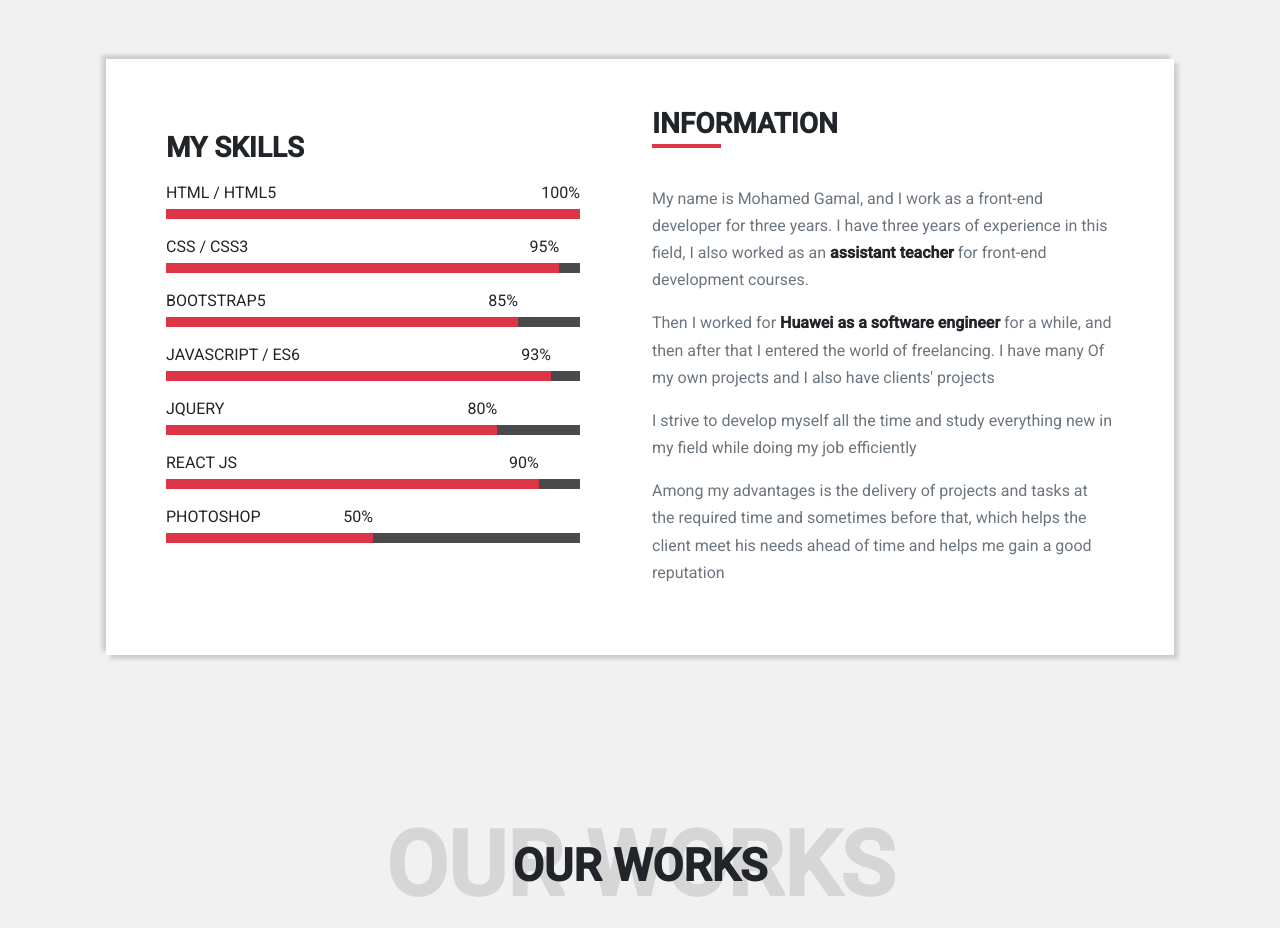
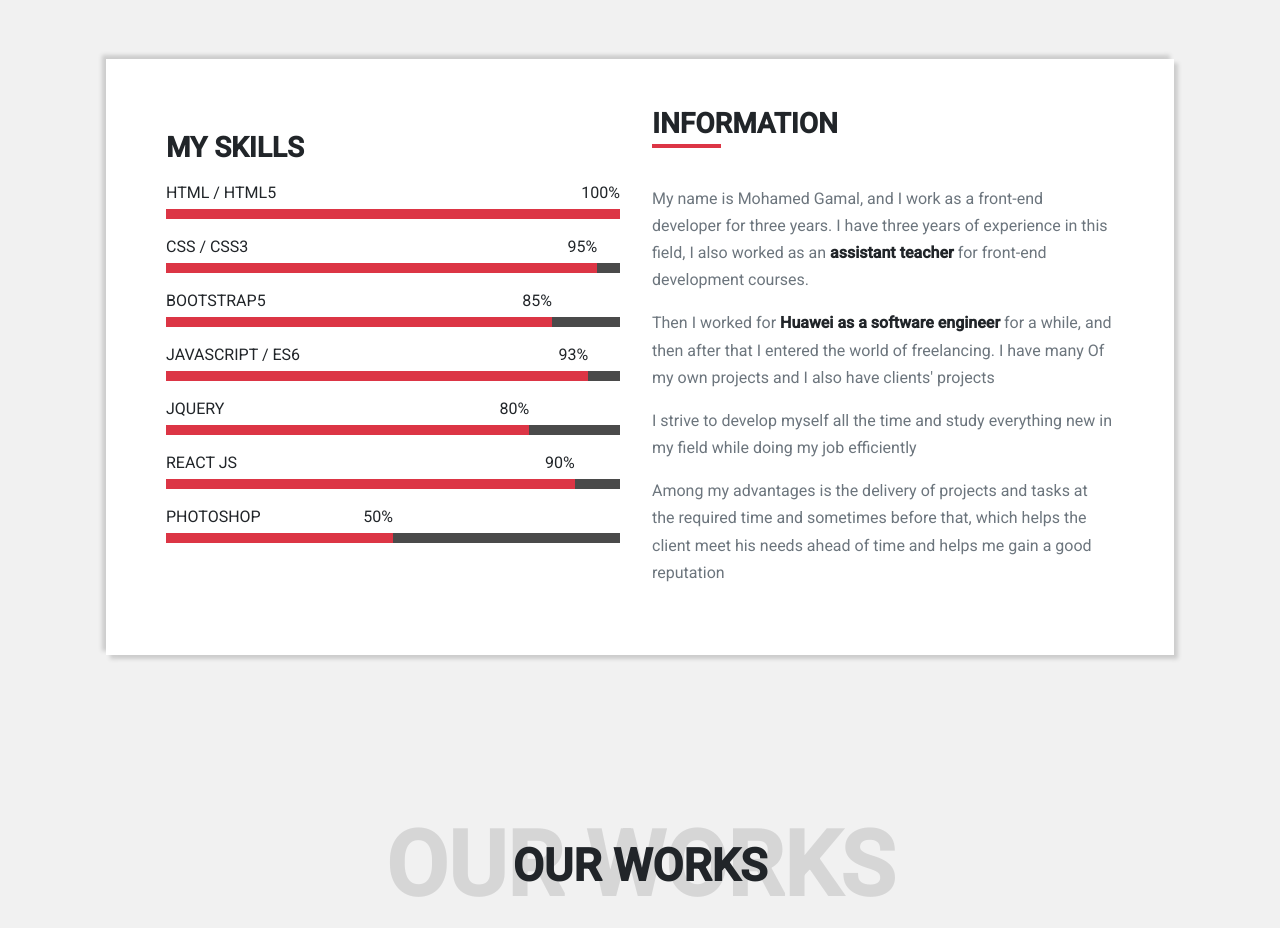
Before and after one commit to Mohamed-Gamal-22/My-Portfolio, a React (Create React App) app: page / in a window 1280 px wide. Shown: the part 923-1851 px from the top of the page. Built offline with nearby package versions, Linux system fonts and the light colour scheme.

Commit message:
fix space between skills and information

```diff
--- a/src/Components/About/About.jsx
+++ b/src/Components/About/About.jsx
@@ -10,7 +10,7 @@ export default function About() {
             <div className={`${style.cont} row p-5`}>
                 <div className="col-lg-6 mb-5">
                     <div className="left">
-                        <div className="skills pe-5">
+                        <div className="skills pe-2">
                             <h3 className='mt-4 mb-3 text-uppercase fw-bold text-dark'>my skills</h3>
                             <div className="skill mb-3">
                                 <div className={`${style.rate1} mb-1`}>
```
